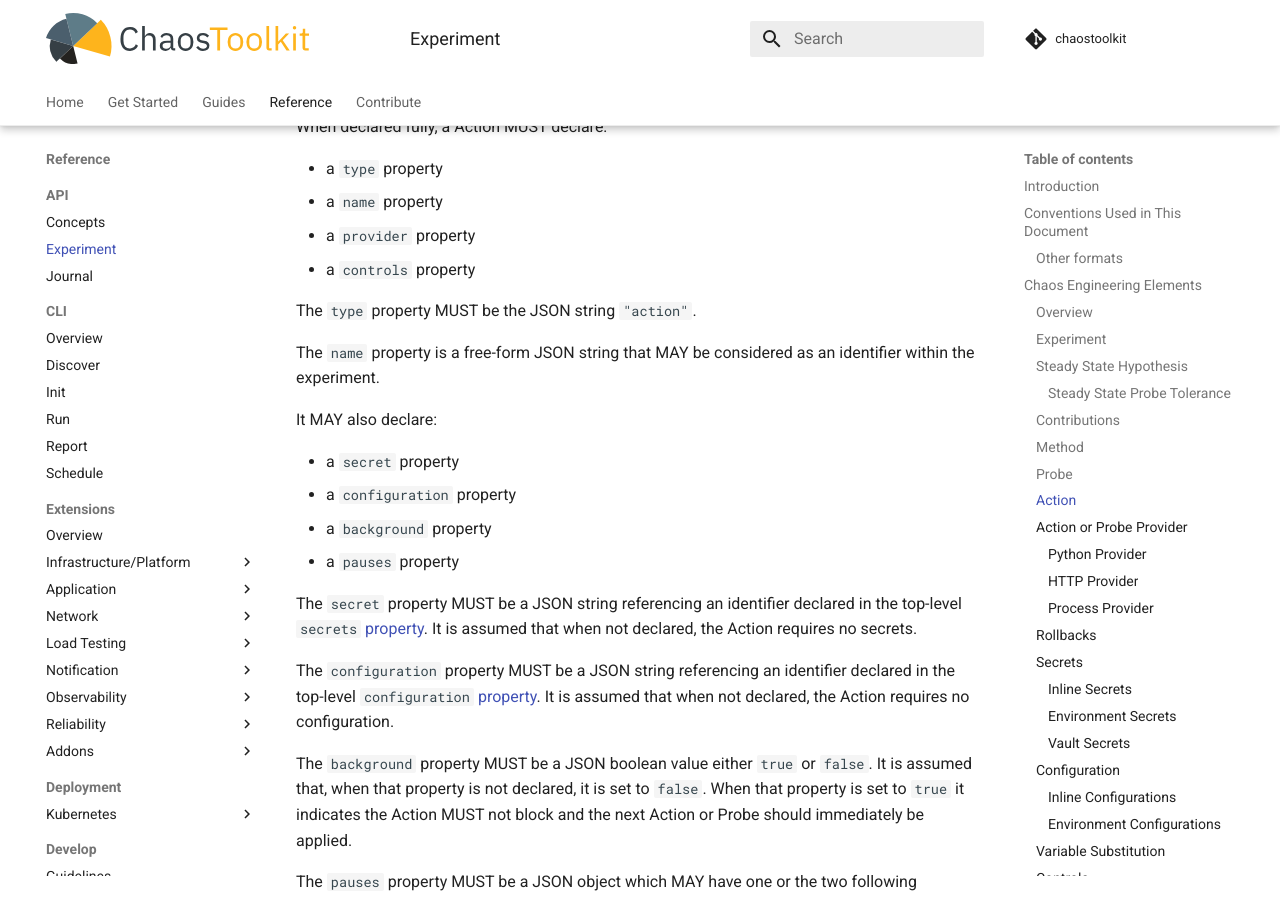
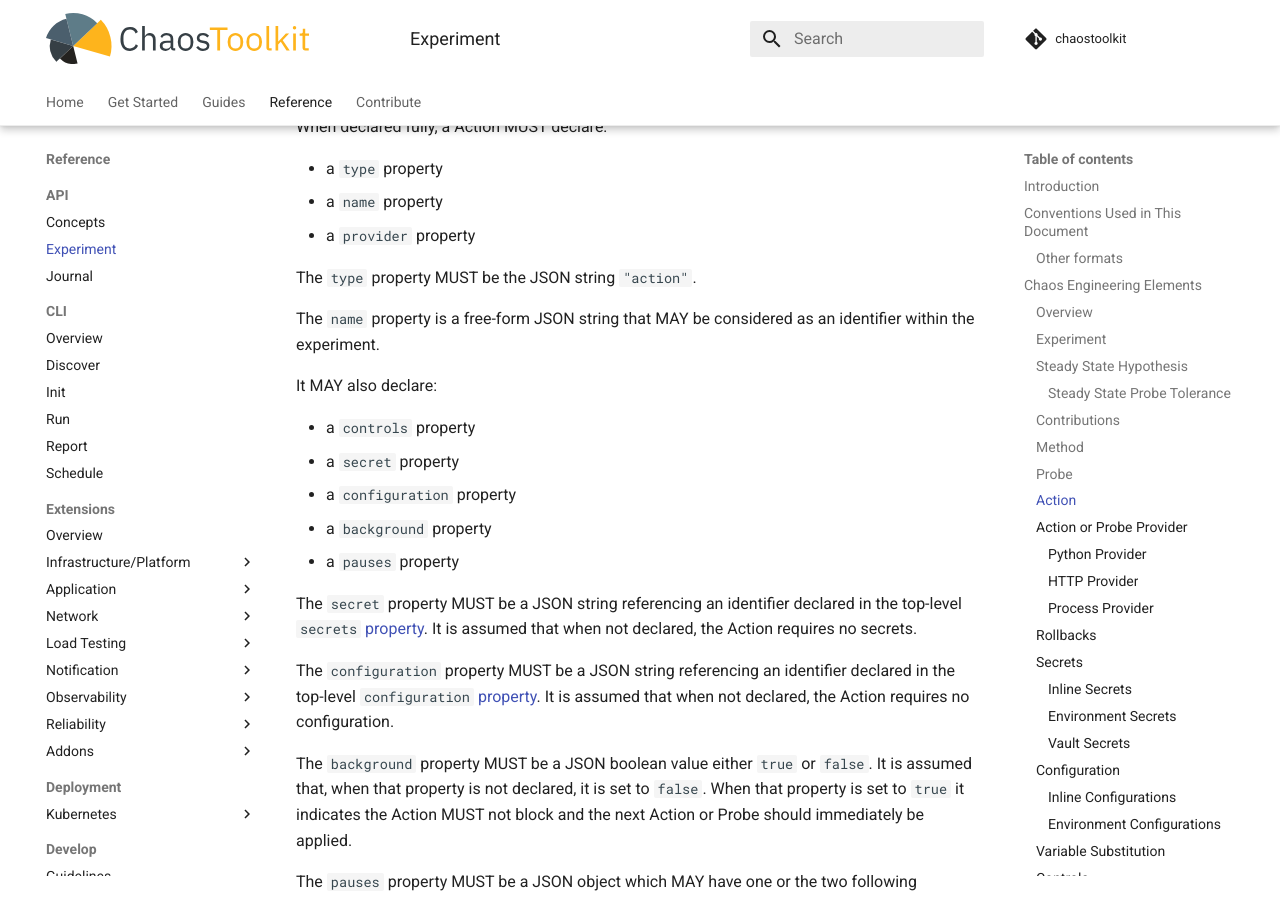
Before and after one commit to chaostoolkit/chaostoolkit-documentation, an MkDocs documentation site: the page built from sources/reference/api/experiment.md, in a window 1280 px wide and 900 px high, scrolled down 8448 px. Built offline with MkDocs 1.6.1 and Material for MkDocs 9.7.7, drawn with Linux system fonts in a browser that asks for light colours; comment, search, counter and statistics services are not loaded; part of the change alters nothing that is shown.

```diff
--- a/sources/reference/api/experiment.md
+++ b/sources/reference/api/experiment.md
@@ -529,7 +529,6 @@ When declared fully, a Action MUST declare:
 * a `type` property
 * a `name` property
 * a `provider` property
-* a `controls` property
 
 The `type` property MUST be the JSON string `"action"`.
 
@@ -538,6 +537,7 @@ identifier within the experiment.
 
 It MAY also declare:
 
+* a `controls` property
 * a `secret` property
 * a `configuration` property
 * a `background` property
```
